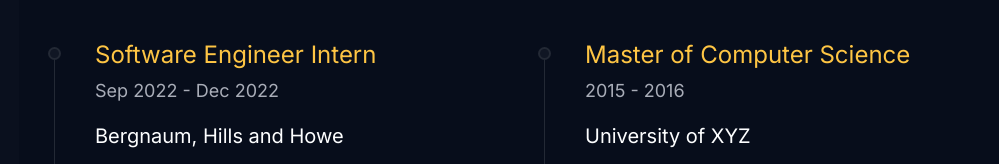
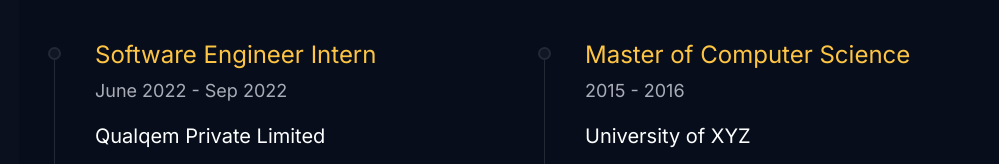
Before and after one commit to BodhithaW/Bodhitha, a plain HTML site: page index.html in a window 1280 px wide. Shown: the part 3383-3547 px from the top of the page, without its empty margins (281-1280 px from the left). Drawn offline with Linux system fonts and the light colour scheme; animation ran at ten frames a second.

Commit message:
Ecperience

```diff
--- a/index.html
+++ b/index.html
@@ -505,8 +505,8 @@
                         <div class="st-resume-timeline-wrap">
                             <div class="st-resume-timeline">
                                 <h3 class="st-resume-timeline-title">Software Engineer Intern</h3>
-                                <div class="st-resume-timeline-duration">Sep 2022 - Dec 2022</div>
-                                <h4 class="st-resume-timeline-subtitle">Bergnaum, Hills and Howe</h4>
+                                <div class="st-resume-timeline-duration">June 2022 - Sep 2022</div>
+                                <h4 class="st-resume-timeline-subtitle">Qualqem Private Limited</h4>
                                 <div class="st-resume-timeline-text">
                                     <p>Lorem ipsum dolor sit amet, consectetur adipiscing elit. Nunc ligula nulla, tincidunt id faucibus sed, suscipit feugiat turpis.</p>
                                 </div>
```
